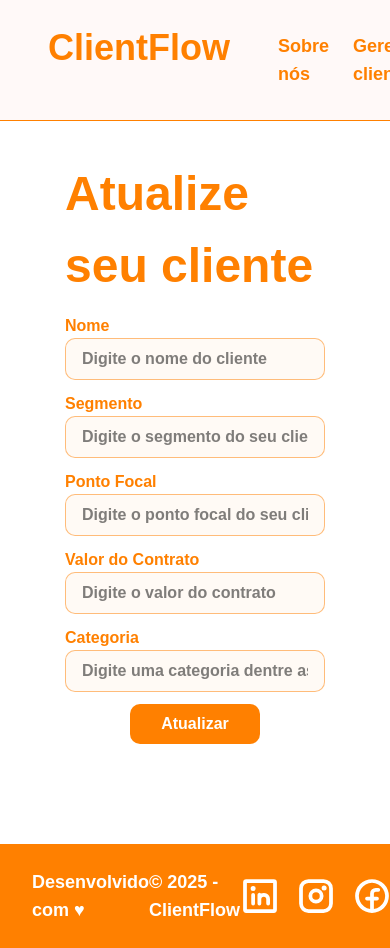
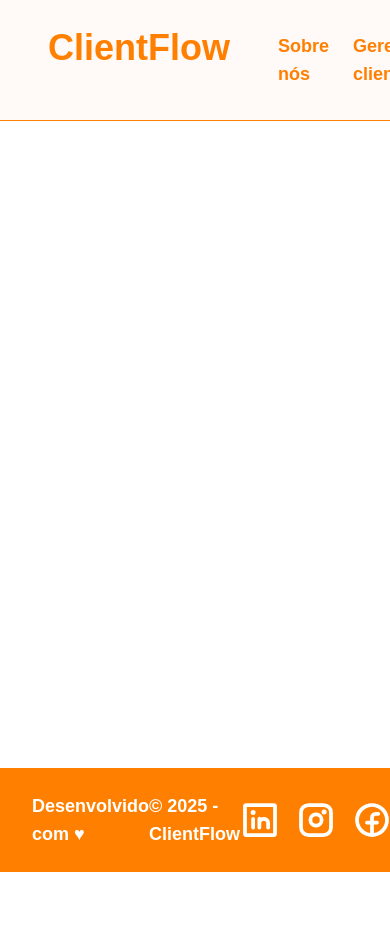
Before and after one commit to Projeto-ClientFlow/ClientFlow_react, a React (Vite) app: page /atualizarproduto in a window 390 px wide. After the commit the page ends 872 px from the top, so only its background shows below. Built offline with nearby package versions, Linux system fonts and the light colour scheme.

Commit message:
atualizarproduto

```diff
--- a/src/App.tsx
+++ b/src/App.tsx
@@ -32,7 +32,7 @@ function App() {
             <Route path="/deletarcategorias/:id" element={<DeletarCategorias />} />
             <Route path="/categorias" element={<ListaCategorias />} />
             <Route path="/cadastrarproduto" element={<CadastrarProduto />} />
-            <Route path="/atualizarproduto" element={<AtualizarProduto />} />
+            <Route path="/atualizarproduto/:id" element={<AtualizarProduto />} />
             <Route path="/deletarproduto/:id" element={<DeletarProduto />} />
             <Route path="/clientes" element={<ListarProdutos />} />
           </Routes>
--- a/src/pages/produto/AtualizarProduto.tsx
+++ b/src/pages/produto/AtualizarProduto.tsx
@@ -1,82 +1,184 @@
-import { NumericFormat } from 'react-number-format';
-import './AtualizarProduto.css'
+import { ChangeEvent, useEffect, useState } from "react";
+import { useNavigate, useParams } from "react-router-dom";
+import { ThreeDots } from "react-loader-spinner";
+import Produto from "../../models/Produto";
+import { atualizar, buscar, listar } from "../../services/Service";
+import { ToastAlerta } from "../../utils/ToastAlerta";
+import { Categorias } from "../../models/Categorias";
+
 
 function AtualizarProduto() {
+    const navigate = useNavigate();
+    const [produto, setProduto] = useState<Produto>({} as Produto);
+    const [isLoading, setIsLoading] = useState<boolean>(false);
+    const { id } = useParams<{ id: string }>();
+    const [categorias, setCategorias] = useState<Categorias[]>([]);
+
+
+    async function listarProduto(id: string) {
+        try {
+            await listar(`/produtos/${id}`, setProduto);
+        } catch (error: any) {
+            console.error("Erro ao buscar produto:", error.response ?? error);
+            ToastAlerta("Erro ao buscar o produto.", "error");
+            navigate("/produtos");
+        }
+    }
+
+    useEffect(() => {
+        if (id !== undefined) {
+            listarProduto(id);
+        }
+    }, [id]);
+
+
+    function atualizarEstado(e: ChangeEvent<HTMLInputElement>) {
+        setProduto({
+            ...produto,
+            [e.target.name]: e.target.value,
+        });
+    }
+
+    function retornar() {
+        navigate("/clientes");
+    }
+
+
+    async function atualizarProduto(e: ChangeEvent<HTMLFormElement>) {
+        e.preventDefault();
+        setIsLoading(true);
+
+        try {
+
+            await atualizar('/produtos', { ...produto, id: Number(id) }, setProduto);
+            ToastAlerta("O produto foi atualizada com sucesso!", "success");
+        } catch (error: any) {
+            ToastAlerta("Erro ao atualizar o produto.", "error");
+            console.error(error);
+        }
+
+        setIsLoading(false);
+        retornar();
+    }
+
+    useEffect(() => {
+        async function carregarCategorias() {
+            try {
+                await buscar("/categorias", setCategorias);
+            } catch (error) {
+                ToastAlerta("Erro ao buscar categorias!", "error");
+            }
+        }
+
+        carregarCategorias();
+      }, []);
+
     return (
-        <>
-            <div className="grid grid-cols-1 lg:grid-cols-2 h-screen
-            place-items-center font-bold">
-                <div className="fundoAtualizarProduto hidden lg:block"></div>
-                <form className='flex justify-center items-center flex-col w-2/3 gap-3' >
-                    <h2 className="font-inter font-bold text-[48px] mt-[58px]" style={{ color: '#FF8000' }}>Atualize seu cliente</h2>
-                    <div className="flex flex-col w-full">
-                        <label htmlFor="nomeCliente" className="text-[#FF8000]">Nome</label>
+        <div className="flex pt-[100px] min-h-screen bg-white">
+            <div className="w-1/2 flex flex-col justify-center items-center px-12">
+                <h1 className="text-3xl font-bold text-[#FF8000] mb-6 mt-10 text-center">
+                    Atualize o produto
+                </h1>
+
+                <form className="w-full flex flex-col gap-4" onSubmit={atualizarProduto}>
+                    <div className="flex flex-col gap-2">
+                        <label htmlFor="descricao" className="text-[#FF8000] font-semibold mb-2">
+                            Nome do Produto
+                        </label>
                         <input
                             type="text"
-                            id="nomeCliente"
-                            name="nomeCliente"
-                            placeholder="Digite o nome do cliente"
-                            className=" rounded-[10px] border border-[#FF800080] bg-[#FF80000A] px-4 py-2"
-
+                            placeholder="Digite o nome do produto"
+                            name="nome"
+                            className="w-full bg-[#f0f0f0] pl-10 pr-4 py-3 rounded-xl shadow-md focus:outline-none focus:ring-2 focus:ring-[#FF8000]"
+                            value={produto.nome}
+                            onChange={atualizarEstado}
                         />
                     </div>
-                    <div className="flex flex-col w-full">
-                        <label htmlFor="segmentoCliente" className="text-[#FF8000]">Segmento</label>
+
+                    <div className="flex flex-col gap-2">
+                        <label htmlFor="segmento" className="text-[#FF8000] font-bold mb-0 text-lg">
+                            Segmento
+                        </label>
                         <input
                             type="text"
-                            id="segmentoCliente"
-                            name="segmentoCliente"
-                            placeholder="Digite o segmento do seu cliente"
-                            className=" rounded-[10px] border border-[#FF800080] bg-[#FF80000A] px-4 py-2"
-
+                            placeholder="Digite o segmento do cliente"
+                            name="segmento"
+                            className="w-full bg-[#f0f0f0] pl-4 pr-4 py-3 rounded-xl border border-[#FF8000]/50 focus:outline-none focus:ring-2 focus:ring-[#FF8000]"
+                            value={produto.segmento || ""}
+                            onChange={atualizarEstado}
                         />
                     </div>
-                    <div className="flex flex-col w-full">
-                        <label htmlFor="pontoFocalCliente" className="text-[#FF8000]">Ponto Focal</label>
+                    <div className="flex flex-col gap-2">
+                        <label htmlFor="segmento" className="text-[#FF8000] font-bold mb-0 text-lg">
+                            Ponto focal
+                        </label>
                         <input
                             type="text"
-                            id="pontoFocalCliente"
-                            name="pontoFocalCliente"
-                            placeholder="Digite o ponto focal do seu cliente"
-                            className=" rounded-[10px] border border-[#FF800080] bg-[#FF80000A] px-4 py-2"
-
+                            placeholder="Digite o nome do ponto focal do cliente"
+                            name="pontoFocal"
+                            className="w-full bg-[#f0f0f0] pl-4 pr-4 py-3 rounded-xl border border-[#FF8000]/50 focus:outline-none focus:ring-2 focus:ring-[#FF8000]"
+                            value={produto.pontoFocal || ""}
+                            onChange={atualizarEstado}
                         />
                     </div>
-                    <div className="flex flex-col w-full">
-                        <label htmlFor="valorContratoCliente" className="text-[#FF8000]">Valor do Contrato</label>
+                    <div className="flex flex-col gap-2">
+                        <label htmlFor="segmento" className="text-[#FF8000] font-bold mb-0 text-lg">
+                            Valor do contrato
+                        </label>
                         <input
-                            id="valorContratoCliente"
-                            name="valorContratoCliente"
+                            type="number"
                             placeholder="Digite o valor do contrato"
-                            className="rounded-[10px] border border-[#FF800080] bg-[#FF80000A] px-4 py-2"
-
+                            name="valorContrato"
+                            className="w-full bg-[#f0f0f0] pl-4 pr-4 py-3 rounded-xl border border-[#FF8000]/50 focus:outline-none focus:ring-2 focus:ring-[#FF8000]"
+                            value={produto.valorContrato || ""}
+                            onChange={atualizarEstado}
                         />
                     </div>
-                    <div className="flex flex-col w-full">
-                        <label htmlFor="temaCliente" className="text-[#FF8000]">Categoria</label>
-                        <input
-                            type="text"
-                            id="temaCliente"
-                            name="temaCliente"
-                            placeholder="Digite uma categoria dentre as cadastradas"
-                            className="rounded-[10px] border border-[#FF800080] bg-[#FF80000A] px-4 py-2"
+                    <div className="flex flex-col gap-2">
+                        <label htmlFor="categoria" className="text-[#FF8000] font-bold mb-0 text-lg">
+                            Categoria
+                        </label>
+                        <select
+                            name="categoria"
+                            className="w-full bg-[#f0f0f0] pl-4 pr-4 py-3 rounded-xl border border-[#FF8000]/50 focus:outline-none focus:ring-2 focus:ring-[#FF8000]"
+                            value={produto.categoria?.id || ""}
+                            onChange={(e) => {
+                                const categoriaSelecionada = categorias.find(cat => cat.id === Number(e.target.value));
+                                setProduto({ ...produto, categoria: categoriaSelecionada });
+                            }}
+                        >
+                            <option value="" disabled>Selecione uma categoria</option>
+                            {categorias.map((cat) => (
+                                <option key={cat.id} value={cat.id}>
+                                    {cat.descricao}
+                                </option>
+                            ))}
+                        </select>
+                    </div>
 
-                        />
-                    </div>
-                    <div className="flex justify-around w-full gap-8">
-                        <button
-                            type='submit'
-                            className='rounded-[10px] text-white bg-[#FF8000]
-                           hover:bg-[#AD5700] w-1/2 py-2
-                           flex justify-center'
-                        >
-                            Atualizar
-                        </button>
-                    </div>
+                    <button
+                        className="text-white bg-[#FF8000] flex items-center justify-center py-2 px-8 rounded-xl shadow-md mt-4 mx-auto min-w-[150px]"
+                        type="submit"
+                        disabled={isLoading}
+                    >
+                        {isLoading ? (
+                            <ThreeDots color="white" width="30" visible={true} />
+                        ) : (
+                            <span>Atualizar</span>
+                        )}
+                    </button>
                 </form>
             </div>
-        </>
-    )
+
+            <div className="w-1/2 hidden md:flex justify-center items-center p-0">
+                <img
+                    src="https://ik.imagekit.io/willa/pexels-olly-3756679.jpg?updatedAt=1745179200767 "
+                    alt="Atualizar produto"
+                    className="w-full h-screen object-cover"
+                />
+            </div>
+        </div>
+    );
 }
 
 export default AtualizarProduto;
--- a/src/pages/produto/ListarProduto.tsx
+++ b/src/pages/produto/ListarProduto.tsx
@@ -1,9 +1,9 @@
 import { useEffect, useState } from "react";
 import { ThreeDots } from "react-loader-spinner";
-import { Produto } from "../../models/Produto";
 import { Search } from "lucide-react";
 import { listar } from "../../services/Service";
 import CardProduto from "./cardproduto/CardProduto";
+import Produto from "../../models/Produto";
 
 function ListarProdutos() {
 
```
